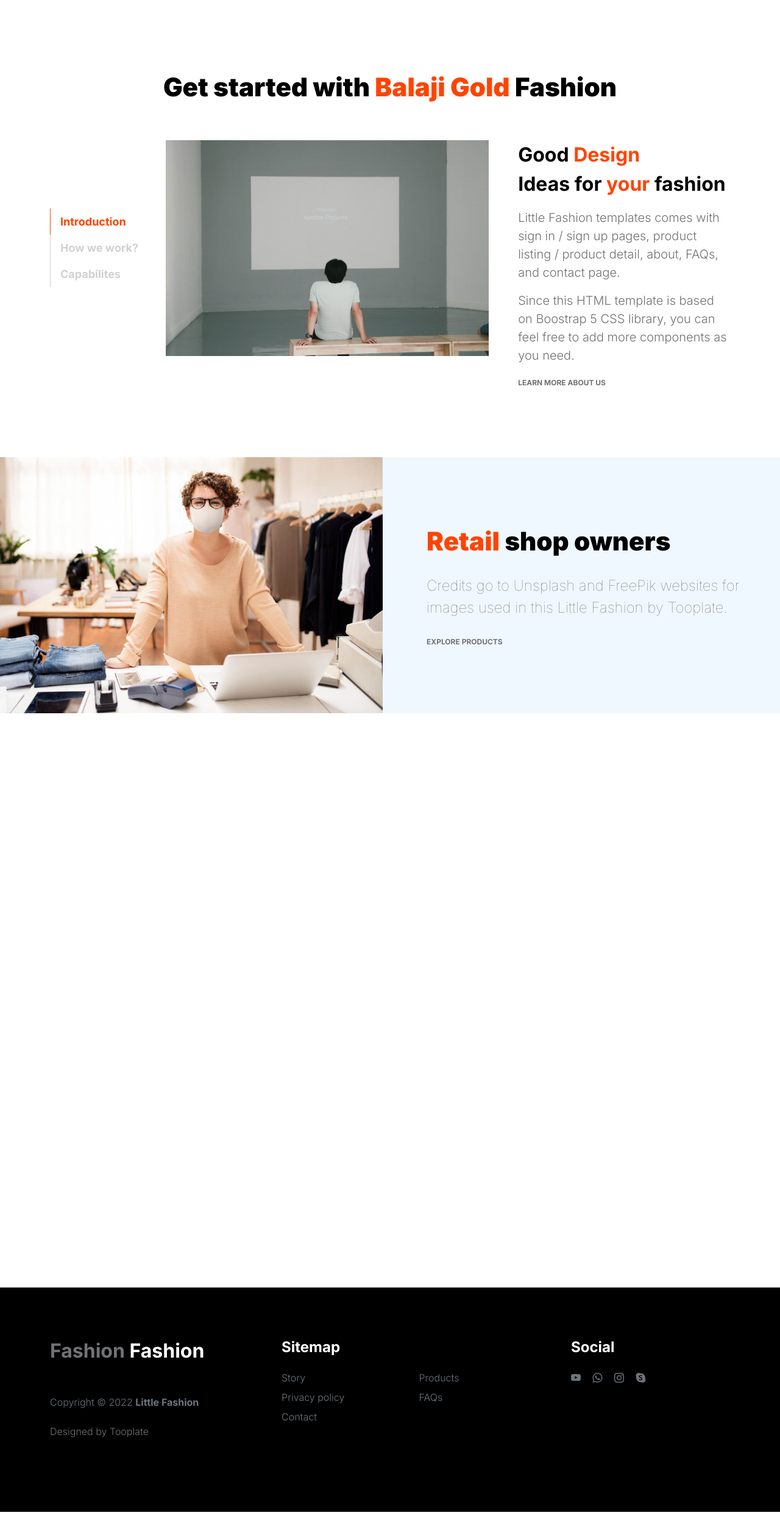
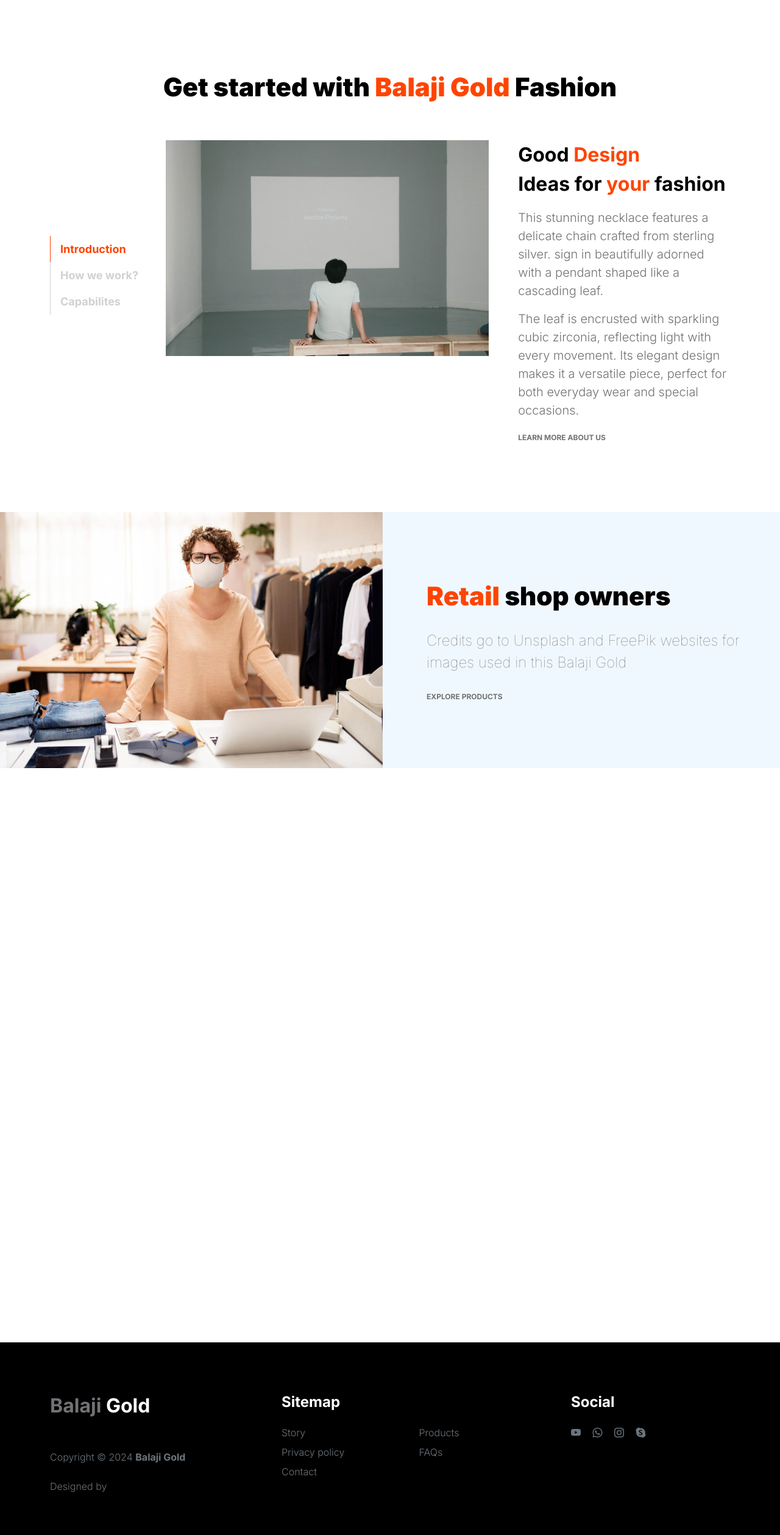
Before and after one commit to balajigold/Balaji, a plain HTML site: page index.html in a window 1280 px wide. Shown: the part 887-3405 px from the top of the page at 61% size. Before the commit the page ends 3367 px from the top, so only its background shows below. Drawn offline with Linux system fonts and the light colour scheme.

Commit message:
Update index.html

```diff
--- a/index.html
+++ b/index.html
@@ -142,9 +142,9 @@ https://www.tooplate.com/view/2127-little-fashion
                         <div class="container">
                             <div class="row">
                                 <div class="col-lg-6 col-10">
-                                    <h1 class="slick-title">Talk to us</h1>
+                                    <h1 class="slick-title">Ring</h1>
 
-                                    <p class="lead text-white mt-lg-3 mb-lg-5">Tooplate is one of the best HTML CSS template websites for everyone.</p>
+                                    <p class="lead text-white mt-lg-3 mb-lg-5">This exquisite ring showcases a brilliant round-cut sapphire at its center, surrounded by a halo of shimmering diamonds. The band, made of 14k white gold, is intricately detailed with filigree patterns, adding an element of vintage charm.</p>
 
                                     <a href="contact.html" class="btn custom-btn">Work with us</a>
                                 </div>
@@ -192,9 +192,11 @@ https://www.tooplate.com/view/2127-little-fashion
                                             <div class="d-flex flex-column h-100 ms-lg-4 mt-lg-0 mt-5">
                                                 <h4 class="mb-3">Good <span>Design</span> <br>Ideas for <span>your</span> fashion</h4>
 
-                                                <p>Little Fashion templates comes with <a href="sign-in.html">sign in</a> / <a href="sign-up.html">sign up</a> pages, product listing / product detail, about, FAQs, and contact page.</p>
+                                                <p>This stunning necklace features a delicate chain crafted from sterling silver. <a href="sign-in.html">sign in</a> beautifully adorned with a pendant shaped like a cascading leaf. <a href="sign-up.html"> </a></p>
 
-                                                <p>Since this HTML template is based on Boostrap 5 CSS library, you can feel free to add more components as you need.</p>
+                                                <p>
+ The leaf is encrusted with sparkling cubic zirconia, reflecting light with every movement.
+Its elegant design makes it a versatile piece, perfect for both everyday wear and special occasions.</p>
 
                                                 <div class="mt-2 mt-lg-auto">
                                                     <a href="about.html" class="custom-link mb-2">
@@ -300,7 +302,7 @@ https://www.tooplate.com/view/2127-little-fashion
 
                                 <h2 class="mb-4"><span>Retail</span> shop owners</h2>
 
-                                <p class="lead mb-4">Credits go to Unsplash and FreePik websites for images used in this Little Fashion by Tooplate.</p>
+                                <p class="lead mb-4">Credits go to Unsplash and FreePik websites for images used in this Balaji Gold</p>
 
                                 <a href="products.html" class="custom-link">
                                     Explore Products
@@ -412,10 +414,10 @@ https://www.tooplate.com/view/2127-little-fashion
                 <div class="row">
 
                     <div class="col-lg-3 col-10 me-auto mb-4">
-                        <h4 class="text-white mb-3"><a href="index.html">Fashion</a> Fashion</h4>
-                        <p class="copyright-text text-muted mt-lg-5 mb-4 mb-lg-0">Copyright © 2022 <strong>Little Fashion</strong></p>
+                        <h4 class="text-white mb-3"><a href="index.html">Balaji </a>Gold</h4>
+                        <p class="copyright-text text-muted mt-lg-5 mb-4 mb-lg-0">Copyright © 2024 <strong>Balaji Gold</strong></p>
                         <br>
-                        <p class="copyright-text">Designed by <a href="https://www.tooplate.com/" target="_blank">Tooplate</a></p>
+                        <p class="copyright-text">Designed by <a href="https://www.tooplate.com/" target="_blank"></a></p>
                     </div>
 
                     <div class="col-lg-5 col-8">
```
